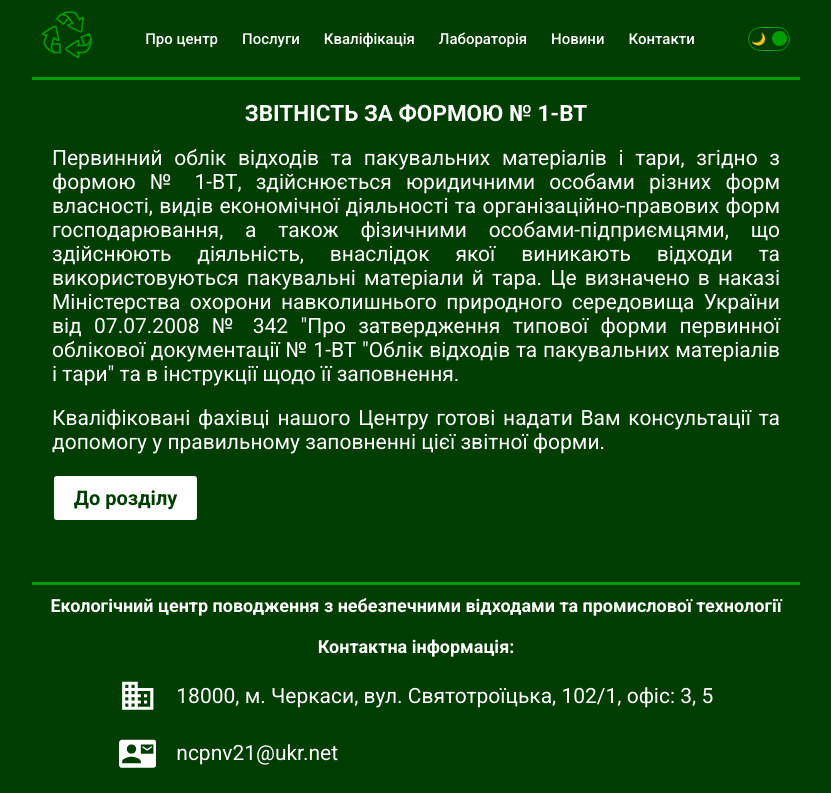
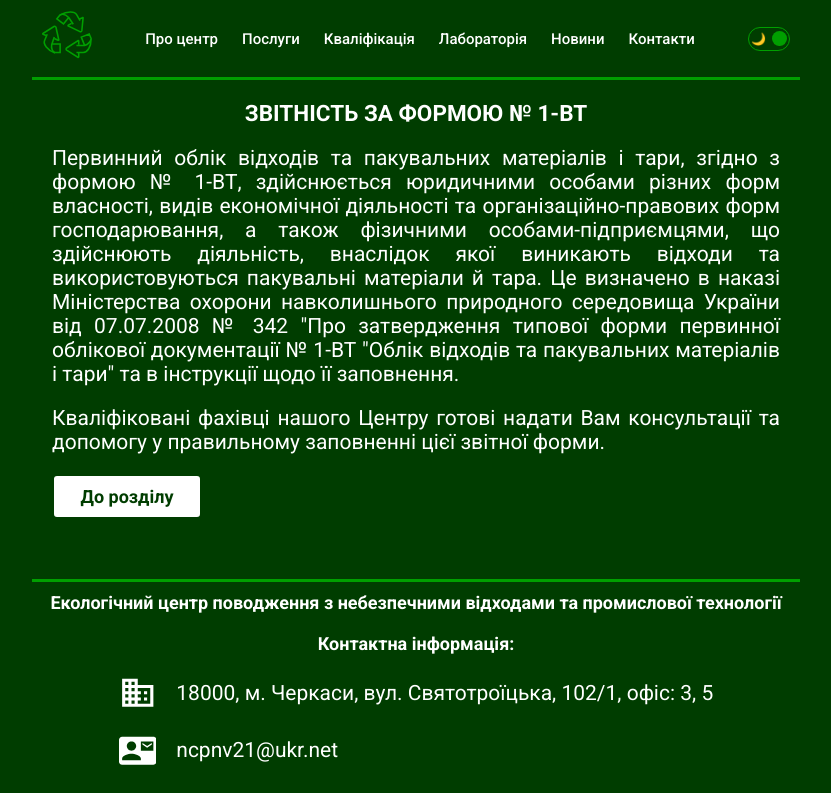
Before and after one commit to Eugensson/ecocenter, a Next.js app: page /waste1wt in a window 1280 px wide. Shown: the top 793 px of the page, without its empty margins (224-1055 px from the left). Built offline with nearby package versions, Linux system fonts and the light colour scheme.

Commit message:
Update LinlBtn-component

```diff
--- a/src/app/globals.css
+++ b/src/app/globals.css
@@ -2,7 +2,7 @@
   --green-color: #009f00;
   --primary-text-color: #003d00;
   --secondary-text-color: #ffffff;
-  --accent-text-color: #06278b;
+  --accent-text-color: #2646a8;
   --primary-background-color: #ffffff;
   --secondary-background-color: #003d00;
   --third-background-color: rgba(255, 255, 255, 0.3);
--- a/src/components/LinkBtn/LinkBtn.module.css
+++ b/src/components/LinkBtn/LinkBtn.module.css
@@ -6,8 +6,8 @@
     border-radius: 5px;
     background-color: var(--primary-background-color);
     border: 2px solid var(--secondary-background-color);
-    width: max-content;
-    font-size: 20px;
+    width: 150px;
+    font-size: 0.6rem;
     font-weight: 700;
     text-align: center;
     text-decoration: none;
```
